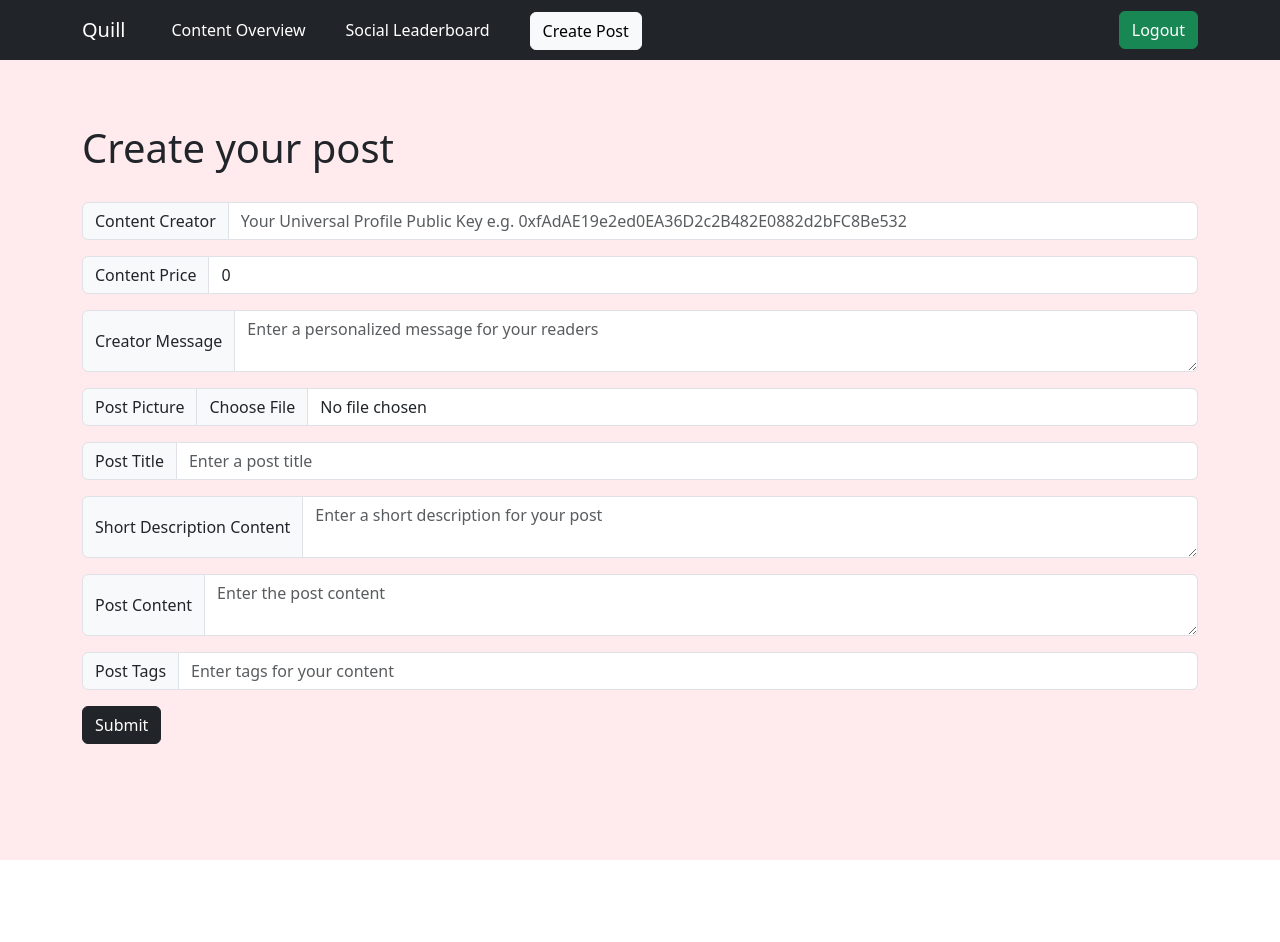
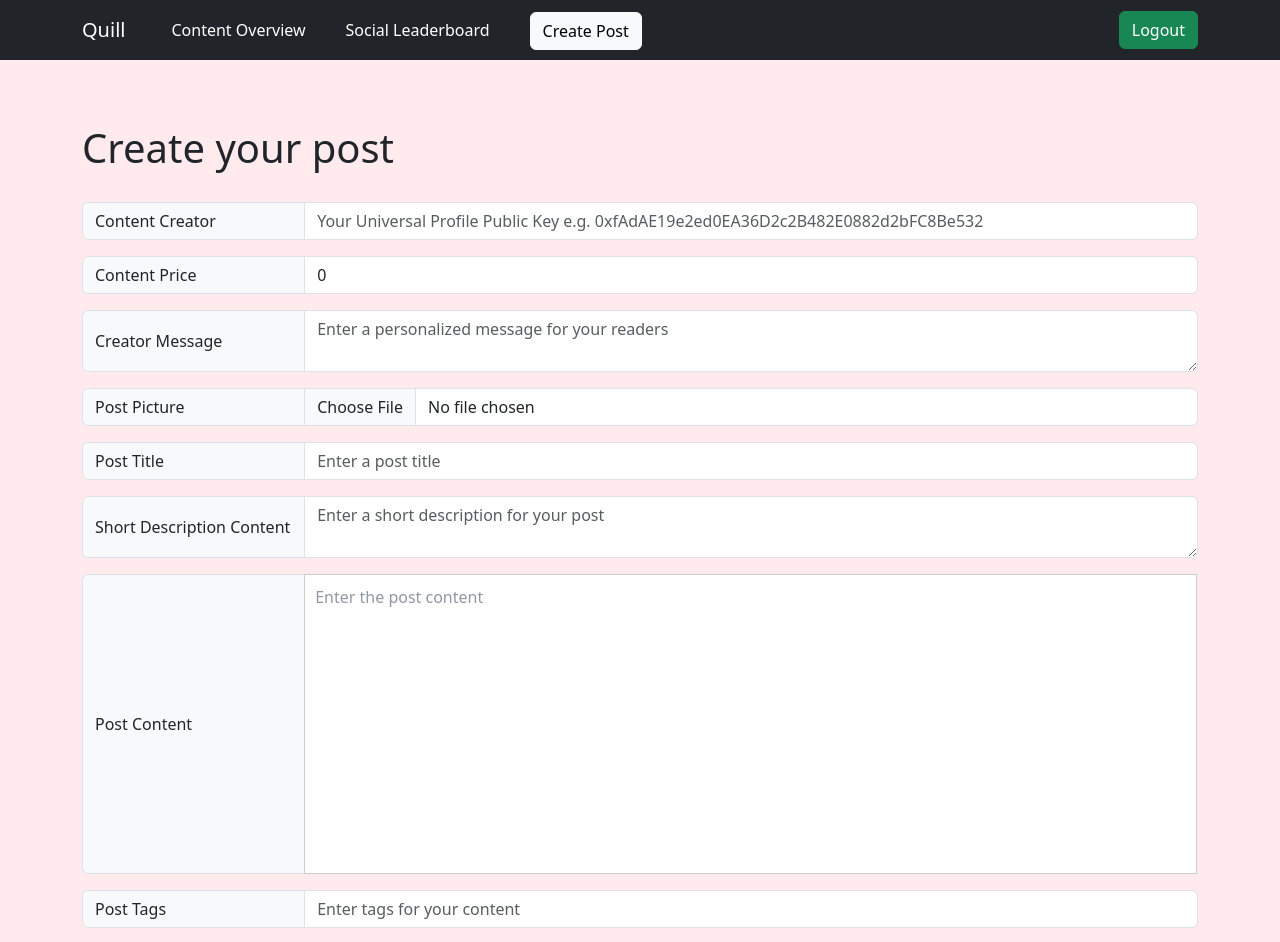
Before and after one commit to bitcargoCrew/Lukso_MicroPaymentApp, a Next.js app in the folder frontend/: page /createContentPage in a window 1280 px wide. Shown: the top 942 px of the page. Before the commit the page ends 860 px from the top, so only its background shows below. Built offline with nearby package versions, Linux system fonts and the light colour scheme.

Commit message:
add draft.js

```diff
--- a/frontend/package.json
+++ b/frontend/package.json
@@ -13,6 +13,7 @@
     "@erc725/erc725.js": "^0.23.1",
     "@lukso/lsp-smart-contracts": "^0.14.0",
     "bootstrap": "^5.3.3",
+    "draft-js": "^0.11.7",
     "ethers": "^6.11.1",
     "next": "14.1.1",
     "react": "^18",
@@ -23,6 +24,7 @@
     "web3": "^4.5.0"
   },
   "devDependencies": {
+    "@types/draft-js": "^0.11.18",
     "@types/node": "^20",
     "@types/react": "^18",
     "@types/react-bootstrap": "^0.32.36",
--- a/frontend/src/pages/contentPage.module.css
+++ b/frontend/src/pages/contentPage.module.css
@@ -65,6 +65,13 @@
   stroke: white; /* Sets the stroke to red */
 }
 
+.draftEditorWrapper {
+  padding: 10px;
+  min-height: 100px;
+  background-color: #ffebee; /* Your desired background color */
+}
+
+
 @media screen and (max-width: 4000px) {
   .contentImage {
     max-height: 500px;
--- a/frontend/src/pages/createContentPage.module.css
+++ b/frontend/src/pages/createContentPage.module.css
@@ -1,3 +1,15 @@
 .rowSpace {
   padding-bottom: 2%;
 }
+
+.inputGroupText {
+  width: 20%; /* Adjust the width as per your design */
+}
+
+.draftEditorWrapper {
+  border: 1px solid #ccc;
+  padding: 10px;
+  min-height: 300px;
+  width: 80%;
+  background-color: #fff;
+}
--- a/frontend/src/pages/createContentPage.tsx
+++ b/frontend/src/pages/createContentPage.tsx
@@ -6,6 +6,8 @@
 import NavBar from "../components/NavBar";
 import ContentDataInterface from "@/components/ContentDataInterface";
 import config from "../../config";
+import { Editor, EditorState, convertToRaw, convertFromRaw } from "draft-js";
+import 'draft-js/dist/Draft.css';
 
 const CreateContentPage: React.FC = () => {
   const router = useRouter();
@@ -34,11 +36,21 @@
     contentComments: [""],
   });
 
-  const handleChange = (
-    e: React.ChangeEvent<
-      HTMLInputElement | HTMLTextAreaElement | HTMLSelectElement
-    >
-  ) => {
+  // Draft.js editor state
+  const [editorState, setEditorState] = useState(EditorState.createEmpty());
+
+  // Convert content state to raw JSON format
+  const handleEditorChange = (state: any) => {
+    setEditorState(state);
+    const contentState = state.getCurrentContent();
+    const rawContent = convertToRaw(contentState);
+    setFormData((prevState) => ({
+      ...prevState,
+      contentLongDescription: JSON.stringify(rawContent),
+    }));
+  };
+
+  const handleChange = (e: React.ChangeEvent<HTMLInputElement | HTMLTextAreaElement | HTMLSelectElement>) => {
     const { name, value } = e.target;
     if (name === "contentTags") {
       setFormData((prevState) => ({
@@ -73,25 +85,13 @@
     formDataToSend.append("contentCreator", formData.contentCreator);
     formDataToSend.append("contentCosts", String(formData.contentCosts));
     formDataToSend.append("creatorMessage", formData.creatorMessage);
-    formDataToSend.append(
-      "contentShortDescription",
-      formData.contentShortDescription
-    );
-    formDataToSend.append(
-      "contentLongDescription",
-      formData.contentLongDescription
-    );
+    formDataToSend.append("contentShortDescription", formData.contentShortDescription);
+    formDataToSend.append("contentLongDescription", formData.contentLongDescription);
     formDataToSend.append("contentTags", formData.contentTags.join(","));
     formDataToSend.append("numberOfRead", String(formData.numberOfRead));
     formDataToSend.append("numberOfLikes", String(formData.numberOfLikes));
-    formDataToSend.append(
-      "numberOfComments",
-      String(formData.numberOfComments)
-    );
-    formDataToSend.append(
-      "contentComments",
-      formData.contentComments.join(",")
-    );
+    formDataToSend.append("numberOfComments", String(formData.numberOfComments));
+    formDataToSend.append("contentComments", formData.contentComments.join(","));
 
     if (formData.contentMedia) {
       formDataToSend.append("contentMedia", formData.contentMedia);
@@ -106,7 +106,6 @@
       if (response.ok) {
         const result = await response.json();
         console.log("Form submitted successfully!", result);
-        // Redirect to profile page after successful form submission
         router.push({
           pathname: "/profile",
           query: { account: account },
@@ -127,9 +126,7 @@
           <h1 className={styles.rowSpace}>Create your post</h1>
           <Form onSubmit={handleSubmit}>
             <InputGroup className="mb-3">
-              <InputGroup.Text id="basic-addon1">
-                Content Creator
-              </InputGroup.Text>
+              <InputGroup.Text id="basic-addon1" className={styles.inputGroupText}>Content Creator</InputGroup.Text>
               <Form.Control
                 type="text"
                 name="contentCreator"
@@ -143,7 +140,7 @@
             </InputGroup>
 
             <InputGroup className="mb-3">
-              <InputGroup.Text id="basic-addon1">Content Price</InputGroup.Text>
+              <InputGroup.Text id="basic-addon1" className={styles.inputGroupText}>Content Price</InputGroup.Text>
               <Form.Control
                 type="number"
                 name="contentCosts"
@@ -157,9 +154,7 @@
             </InputGroup>
 
             <InputGroup className="mb-3">
-              <InputGroup.Text id="basic-addon1">
-                Creator Message
-              </InputGroup.Text>
+              <InputGroup.Text id="basic-addon1" className={styles.inputGroupText}>Creator Message</InputGroup.Text>
               <Form.Control
                 as="textarea"
                 type="text"
@@ -174,7 +169,7 @@
             </InputGroup>
 
             <InputGroup className="mb-3">
-              <InputGroup.Text id="basic-addon1">Post Picture</InputGroup.Text>
+              <InputGroup.Text id="basic-addon1" className={styles.inputGroupText}>Post Picture</InputGroup.Text>
               <Form.Control
                 type="file"
                 name="contentMedia"
@@ -187,7 +182,7 @@
             </InputGroup>
 
             <InputGroup className="mb-3">
-              <InputGroup.Text id="basic-addon1">Post Title</InputGroup.Text>
+              <InputGroup.Text id="basic-addon1" className={styles.inputGroupText}>Post Title</InputGroup.Text>
               <Form.Control
                 type="text"
                 name="contentTitle"
@@ -201,9 +196,7 @@
             </InputGroup>
 
             <InputGroup className="mb-3">
-              <InputGroup.Text id="basic-addon1">
-                Short Description Content
-              </InputGroup.Text>
+              <InputGroup.Text id="basic-addon1" className={styles.inputGroupText}>Short Description Content</InputGroup.Text>
               <Form.Control
                 as="textarea"
                 type="text"
@@ -218,22 +211,18 @@
             </InputGroup>
 
             <InputGroup className="mb-3">
-              <InputGroup.Text id="basic-addon1">Post Content</InputGroup.Text>
-              <Form.Control
-                as="textarea"
-                type="text"
-                name="contentLongDescription"
-                value={formData.contentLongDescription}
-                onChange={handleChange}
-                placeholder="Enter the post content"
-                aria-label="contentLongDescription"
-                aria-describedby="basic-addon1"
-                required
-              />
+              <InputGroup.Text id="basic-addon1" className={styles.inputGroupText}>Post Content</InputGroup.Text>
+              <div className={styles.draftEditorWrapper}>
+                <Editor
+                  editorState={editorState}
+                  onChange={handleEditorChange}
+                  placeholder="Enter the post content"
+                />
+              </div>
             </InputGroup>
 
             <InputGroup className="mb-3">
-              <InputGroup.Text id="basic-addon1">Post Tags</InputGroup.Text>
+              <InputGroup.Text id="basic-addon1" className={styles.inputGroupText}>Post Tags</InputGroup.Text>
               <Form.Control
                 type="text"
                 name="contentTags"
```
Also changed, not shown: frontend/src/pages/contentPage.tsx (+13 -1 lines), 1 other file (tests, documents, lock files or other folders).
